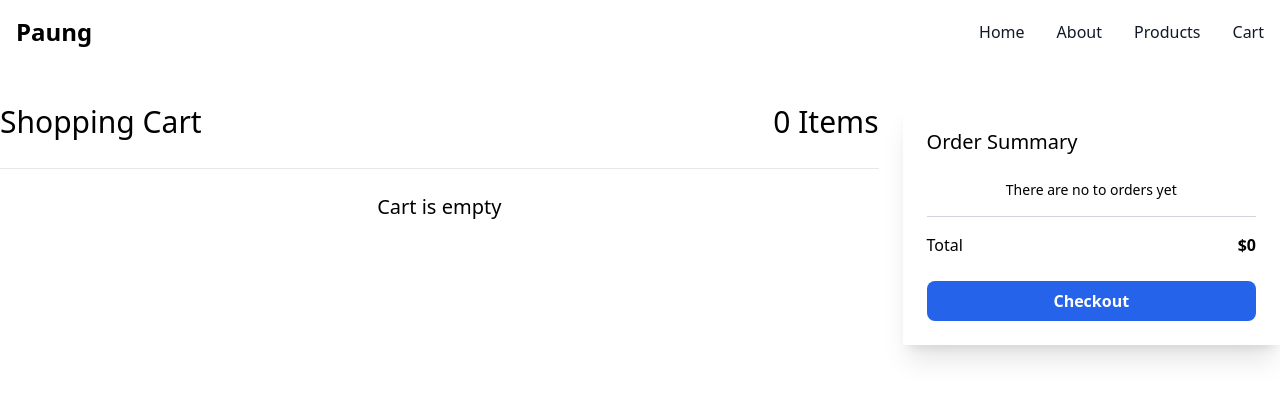
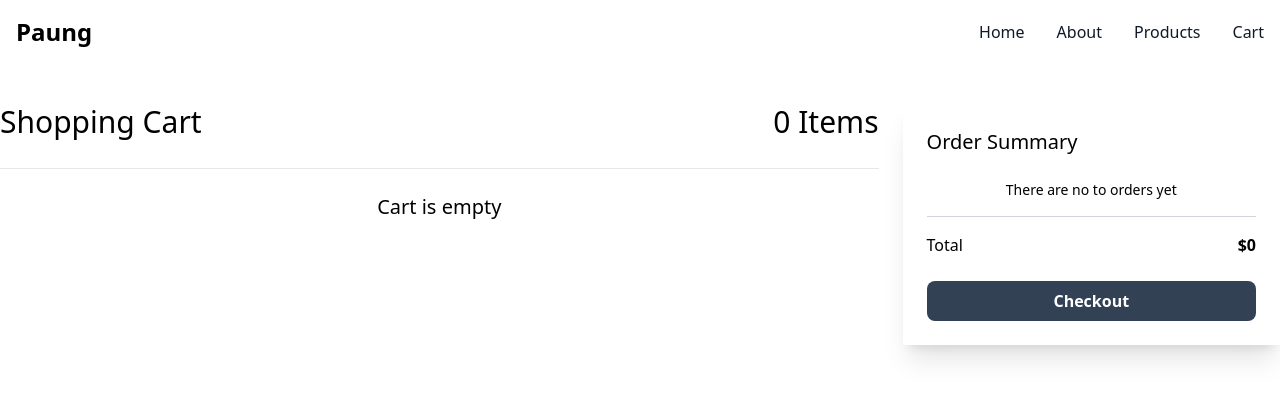
Before and after one commit to asfung/demo-pwa, a Nuxt app: page /cart in a window 1280 px wide. Shown: the top 398 px of the page. Built offline with nearby package versions, Linux system fonts and the light colour scheme.

Commit message:
update cart, new category feature

```diff
--- a/pages/cart.vue
+++ b/pages/cart.vue
@@ -72,7 +72,7 @@ const removeCart = (id: number) => {
             <span class="text-base font-bold">${{ totalPrice }}</span>
           </div>
           <button
-            class="bg-blue-600 text-white text-base font-bold w-full py-2 rounded-lg"
+            class="bg-slate-700 text-white text-base font-bold w-full py-2 rounded-lg hover:bg-slate-500"
           >
             Checkout
           </button>
--- a/pages/product/index.vue
+++ b/pages/product/index.vue
@@ -29,7 +29,7 @@
         <div class="mb-6 flex justify-end gap-6">
           <Dropdown @selected-category="selectedCategory = $event" />
           <NuxtLink to="/category/create" class="bg-slate-700 text-white flex justify-
-          center items-center px-3 rounded-lg">Create New Category</NuxtLink>
+          center items-center px-3 rounded-lg hover:bg-slate-500">Create New Category</NuxtLink>
         </div>
         <div class="flex gap-6 flex-wrap mx-auto">
           <template v-for="(item, index) in allProducts" :key="index">
```
